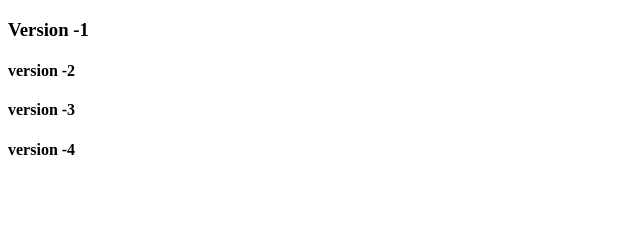
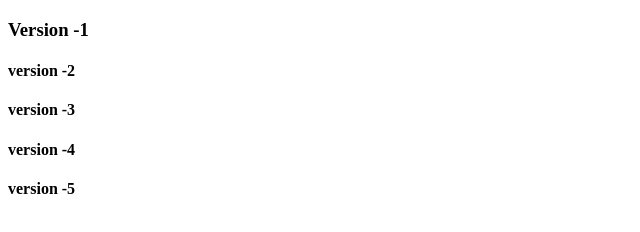
Before and after one commit to nithinpatel27/git-1, a plain HTML site: page index.html in a window 1280 px wide. Shown: the full height of the page, 0-640 px from the left. Drawn offline with Linux system fonts and the light colour scheme.

Commit message:
version5

```diff
--- a/index.html
+++ b/index.html
@@ -10,5 +10,6 @@
     <h4>version -2</h4>
     <h4>version -3</h4>
     <h4>version -4</h4>
+    <h4>version -5</h4>
 </body>
 </html>
```
